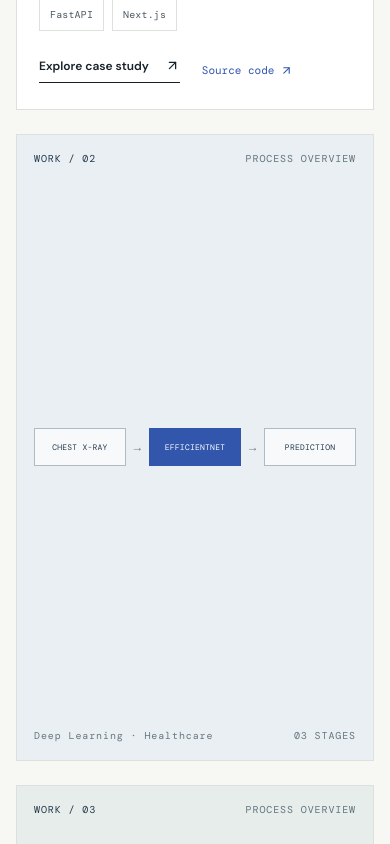
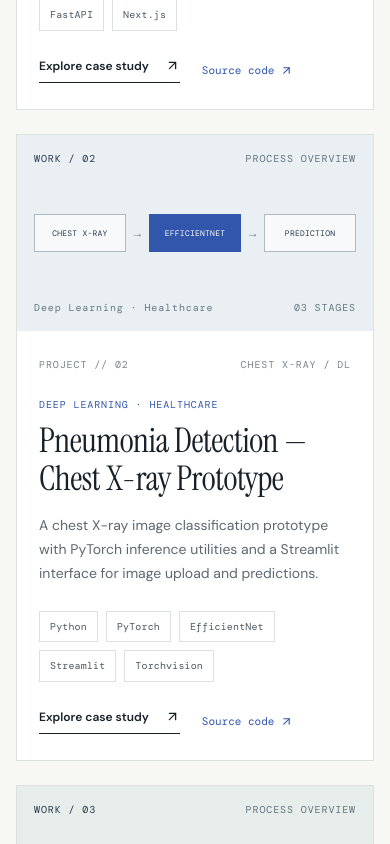
Before and after one commit to Iam-Grim-Reaper/shriyans-portfolio, a React (Vite) app: page / in a window 390 px wide. Shown: the part 2300-3144 px from the top of the page. Built offline with nearby package versions, Linux system fonts and the light colour scheme.

Commit message:
fix: stabilize project artwork height in responsive card layout

```diff
--- a/src/styles.css
+++ b/src/styles.css
@@ -124,7 +124,7 @@ button { cursor: pointer; }
 .project-card { min-width: 0; background: var(--surface); border: 1px solid var(--line); overflow: hidden; display: flex; flex-direction: column; transition: border-color .2s, box-shadow .2s; }
 .project-card:hover { border-color: #acbbcb; box-shadow: 0 14px 35px rgba(20,36,52,.045); }
 .project-card:first-child { grid-column: 1/-1; flex-direction: row; min-height: 380px; }
-.project-visual { flex: 0 0 100%; min-height: 212px; background: #e9edf0; padding: 23px; display: flex; flex-direction: column; justify-content: space-between; gap: 35px; color: #26394c; }
+.project-visual { flex: 0 0 auto; min-height: 212px; background: #e9edf0; padding: 23px; display: flex; flex-direction: column; justify-content: space-between; gap: 35px; color: #26394c; }
 .project-card:first-child .project-visual { flex-basis: 47%; }
 .project-visual.visual-01 { background: #e7eaf7; }
 .project-visual.visual-02 { background: #e9eff2; }
```
